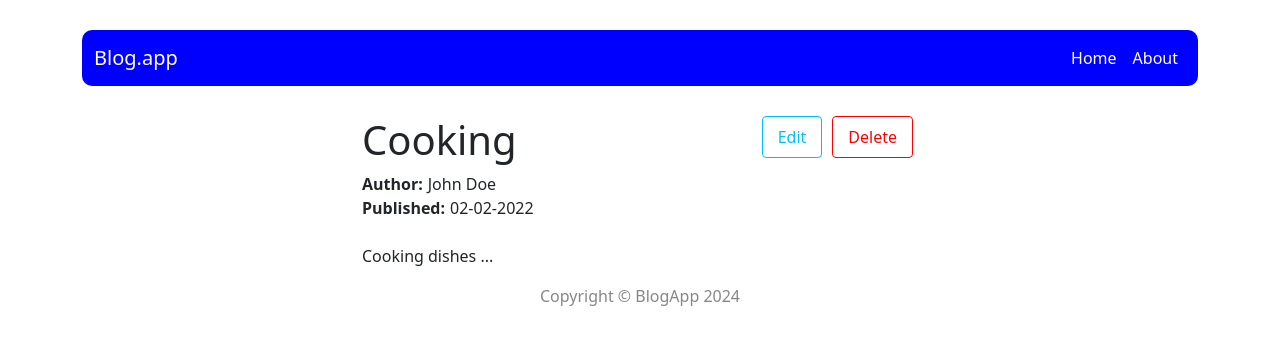
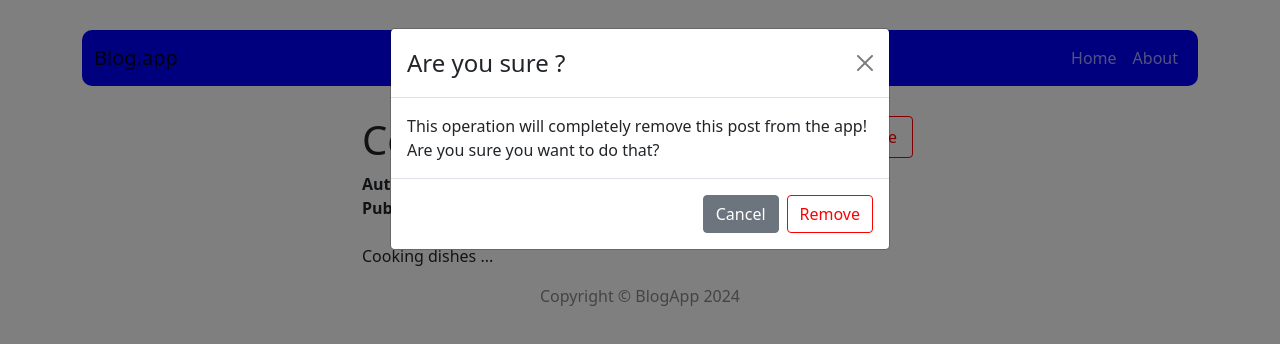
Before and after one commit to kalipp1/CRUD_react, a React (Create React App) app in the folder crud/: page /post/1 in a window 1280 px wide. Both pictures are taken after a click on the button "Delete". Shown: the top 344 px of the page. Built offline with nearby package versions, Linux system fonts and the light colour scheme.

Commit message:
addPostRemove

```diff
--- a/crud/src/components/pages/Post/Post.js
+++ b/crud/src/components/pages/Post/Post.js
@@ -4,11 +4,20 @@ import { useSelector } from 'react-redux';
 import { getPostById } from '../../../redux/postsRedux';
 import Nav from 'react-bootstrap/Nav';
 import { NavLink } from 'react-router-dom';
+import DeleteButton from '../../views/DeleteButton/DeleteButton';
+import { useDispatch } from 'react-redux';
+import { removePost } from '../../../redux/postsRedux';
+import { Navigate } from 'react-router-dom';
 
 const Post = () => {
     const { postId } = useParams();
-    console.log(postId);
     const post = useSelector(state => getPostById(state, postId));
+    const dispatch = useDispatch();
+    const handleRemove = function(){
+        dispatch(removePost(post.id));
+    }
+    if(!post) return <Navigate to={"/"} />
+    else
     return (
       <div className={styles.post}>
         <section className={styles.title}>
@@ -16,7 +25,7 @@ const Post = () => {
             <div className={styles.buttons}>
                 <Nav>
                     <NavLink as={NavLink} to={"/post/edit/"+post.id}><button className={styles.buttonBlue}>Edit</button></NavLink>
-                    <button className={styles.buttonRed}>Delete</button>
+                    <DeleteButton onDelete={handleRemove} />
                 </Nav>
             </div>
         </section>
--- /dev/null
+++ b/crud/src/components/views/DeleteButton/DeleteButton.js
@@ -0,0 +1,45 @@
+import styles from './DeleteButton.module.scss';
+import Modal from 'react-bootstrap/Modal';
+import Button from 'react-bootstrap/Button';
+import { useState } from 'react';
+import { useParams } from 'react-router-dom';
+import { useSelector } from 'react-redux';
+import { getPostById } from '../../../redux/postsRedux';
+import { useDispatch } from 'react-redux';
+import { removePost } from '../../../redux/postsRedux';
+
+function DeleteButton ({ onDelete }) {
+    const [show, setShow] = useState(false);
+
+    const handleClose = () => setShow(false);
+    const handleShow = () => setShow(true);
+    const handleConfirm = () => {
+        handleClose();
+        onDelete();
+    }
+    return (
+        <>
+          <button className={styles.buttonRed} variant="primary" onClick={handleShow}>
+            Delete
+          </button>
+
+          <Modal show={show} onHide={handleClose}>
+            <Modal.Header closeButton>
+              <Modal.Title>Are you sure ?</Modal.Title>
+            </Modal.Header>
+            <Modal.Body>This operation will completely remove this post from the app!
+                Are you sure you want to do that?</Modal.Body>
+            <Modal.Footer>
+              <Button variant="secondary" onClick={handleClose}>
+                Cancel
+              </Button>
+              <button className={styles.buttonRedModal} variant="primary" onClick={handleConfirm}>
+                Remove
+              </button>
+            </Modal.Footer>
+          </Modal>
+        </>
+      );
+    }
+
+  export default DeleteButton
--- /dev/null
+++ b/crud/src/components/views/DeleteButton/DeleteButton.module.scss
@@ -0,0 +1,30 @@
+.buttonRed{
+    color: red;
+    border: 1px solid red;
+}
+.buttonRed:hover{
+    background-color: red;
+    color: white;
+}
+.buttonRedModal{
+    color: red;
+    border: 1px solid red;
+    display: inline-block;
+    font-weight: 400;
+    line-height: 1.5;
+    text-align: center;
+    text-decoration: none;
+    vertical-align: middle;
+    cursor: pointer;
+    -webkit-user-select: none;
+    user-select: none;
+    background-color: transparent;
+    padding: .375rem .75rem;
+    font-size: 1rem;
+    border-radius: .25rem;
+    transition: color .15s ease-in-out, background-color .15s ease-in-out, border-color .15s ease-in-out, box-shadow .15s ease-in-out;
+}
+.buttonRedModal:hover{
+    color: white;
+    background-color: red;
+}
--- a/crud/src/components/views/NavBar/NavBar.js
+++ b/crud/src/components/views/NavBar/NavBar.js
@@ -2,17 +2,18 @@ import styles from './NavBar.module.scss';
 import Nav from 'react-bootstrap/Nav';
 import Navbar from 'react-bootstrap/Navbar';
 import { Container } from 'react-bootstrap';
-import { NavLink } from 'react-router-dom';
+import { NavLink, useLocation } from 'react-router-dom';
 import clsx from 'clsx';
 
 const NavBar = () => {
+    const location = useLocation();
     return (
         <Navbar className={clsx(styles.navbar, "bg-body-tertiary")}>
         <Container>
-          <Navbar.Brand><span className={styles.navbarTitle}>Blog.app</span></Navbar.Brand>
-          <Nav>
-            <Nav.Link className={({ isActive }) => isActive ? clsx(styles.link, styles.linkActive) : styles.link} as={NavLink} to="/"><span className={styles.link}>Home</span></Nav.Link>
-            <Nav.Link className={({ isActive }) => isActive ? clsx(styles.link, styles.linkActive) : styles.link} as={NavLink} to="/about"><span className={styles.link}>About</span></Nav.Link>
+          <Navbar.Brand className={styles.logo}>Blog.app</Navbar.Brand>
+          <Nav className={styles.nav}>
+            <Nav.Link className={clsx(styles.link, location.pathname==="/"&& styles.linkActive)} as={NavLink} to="/">Home</Nav.Link>
+            <Nav.Link className={clsx(styles.link, location.pathname==="/about"&& styles.linkActive)} as={NavLink} to="/about">About</Nav.Link>
           </Nav>
         </Container>
       </Navbar>
--- a/crud/src/components/views/NavBar/NavBar.module.scss
+++ b/crud/src/components/views/NavBar/NavBar.module.scss
@@ -3,14 +3,19 @@
     color: white;
     border-radius: 10px;
     margin: 30px 0px;
-    .link, .navbarTitle{
+    .logo{
         color: white;
+    }
+    .nav a.link{
+        color: rgba(255, 255, 255, 0.647);
+        text-decoration: none;
+    }
+    .nav a.link:hover{
+        color: rgba(255, 255, 255, 0.647);
         text-decoration: none;
     }
     .linkActive {
-        .link{
-            color: red !important;
-            transition: 0.5s;
-        }
+        color: white !important;
+        transition: 0.5s;
     }
 }
--- a/crud/src/redux/postsRedux.js
+++ b/crud/src/redux/postsRedux.js
@@ -1,13 +1,17 @@
 //selectors
 export const getAllPosts = ( state ) => state.posts;
 export const getPostById = ( {posts} , postId ) => posts.find(post => post.id === postId);
+export const removePost = payload => ({ type: REMOVE_POST, payload });
 
 // actions
 const createActionName = actionName => `app/posts/${actionName}`;
+const REMOVE_POST = createActionName('REMOVE_POST');
 
 // action creators
 const postsReducer = (statePart = [], action) => {
   switch (action.type) {
+    case REMOVE_POST:
+        return statePart.filter(post => post.id !== action.payload);
     default:
       return statePart;
   };
```
